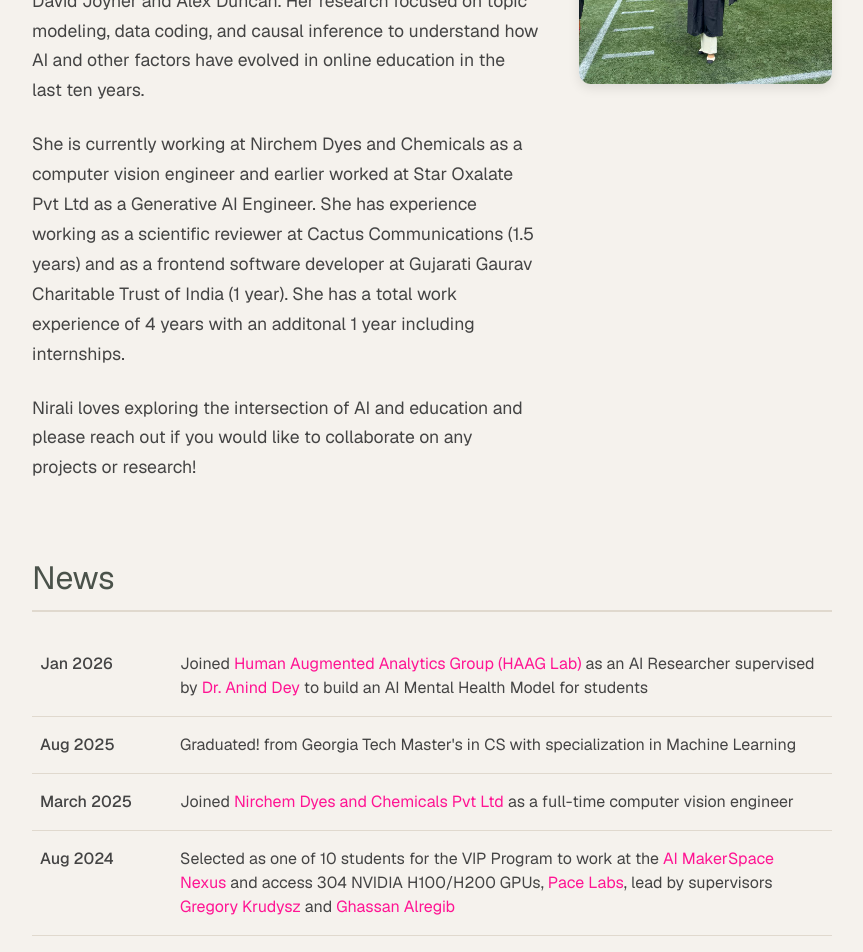
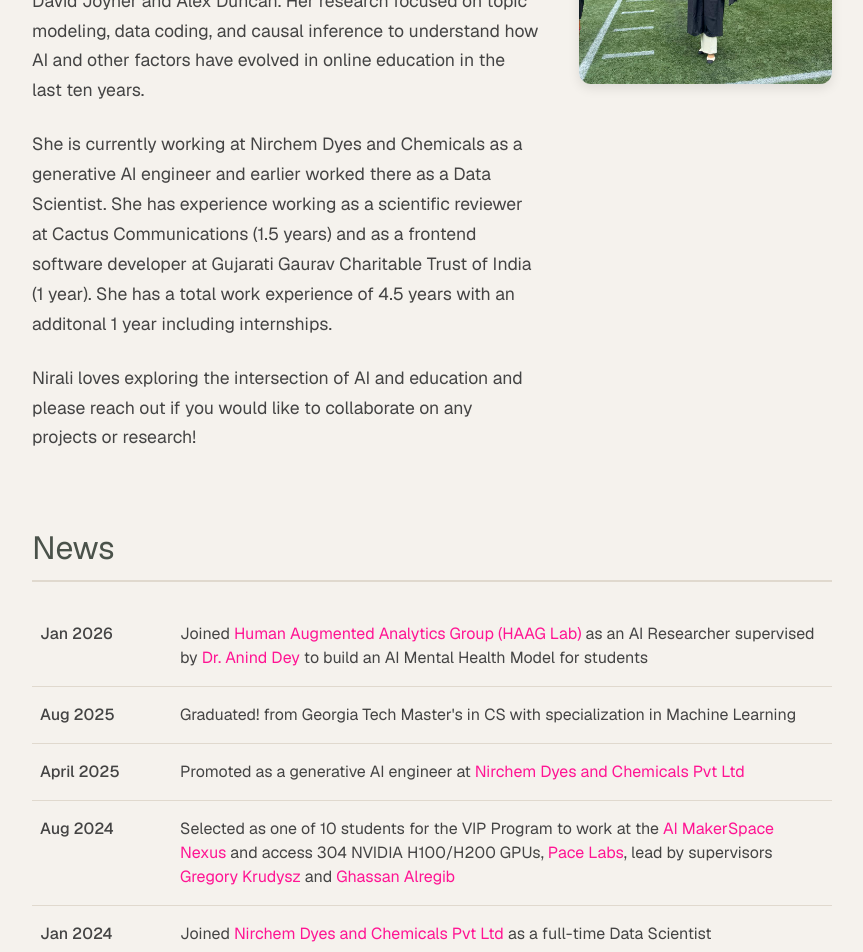
Before and after one commit to niralii/nirali-portfolio, a Next.js app: page / in a window 1280 px wide. Shown: the part 1360-2312 px from the top of the page, without its empty margins (208-1071 px from the left). Built offline with nearby package versions, Linux system fonts and the light colour scheme.

Commit message:
Update resume link and job titles in the Home component

```diff
--- a/app/page.js
+++ b/app/page.js
@@ -49,7 +49,7 @@ export default function Home() {
             <li><a href="/#about">Home</a></li>
             <li><a href="/projects">Projects</a></li>
             <li><a href="https://scholar.google.com/citations?user=zhMtcooAAAAJ&hl=en&authuser=1" target="_blank" rel="noreferrer">Publications</a></li>
-            <li><a href="https://drive.google.com/file/d/1TuajQs8tmB7Q08uCIXUFx2hjzUDs3nlz/view?usp=sharing" target="_blank" rel="noreferrer">Resume</a></li>
+            <li><a href="https://drive.google.com/file/d/1FGh0ZXkgFXHeQeUuXsdb9Q30P7V5xW77/view?usp=sharing" target="_blank" rel="noreferrer">Resume</a></li>
           </ul>
           <button onClick={() => setTheme(theme === "light" ? "dark" : "light")} className="theme-toggle">
             {theme === "light" ? "🌙" : "☀️"}
@@ -67,7 +67,7 @@ export default function Home() {
                 Software Developer for the VIP Project at AI Makerspace, Pace Labs, at her university where she automated data preprocessing for researchers to analyse large scale dataset within minutes. She has also worked as a NLP student researcher at Lucy Labs, where she published three research papers under the guidance of Dr. David Joyner and Alex Duncan. Her research focused on topic modeling, data coding, and causal inference to understand how AI and other factors have evolved in online education in the last ten years.
               </p>
               <p>
-                She is currently working at Nirchem Dyes and Chemicals as a computer vision engineer and earlier worked at Star Oxalate Pvt Ltd as a Generative AI Engineer. She has experience working as a scientific reviewer at Cactus Communications (1.5 years) and as a frontend software developer at Gujarati Gaurav Charitable Trust of India (1 year). She has a total work experience of 4 years with an additonal 1 year including internships.
+                She is currently working at Nirchem Dyes and Chemicals as a generative AI engineer and earlier worked there as a Data Scientist. She has experience working as a scientific reviewer at Cactus Communications (1.5 years) and as a frontend software developer at Gujarati Gaurav Charitable Trust of India (1 year). She has a total work experience of 4.5 years with an additonal 1 year including internships.
               </p>
               <p>
                 Nirali loves exploring the intersection of AI and education and please reach out if you would like to collaborate on any projects or research!
@@ -94,10 +94,10 @@ export default function Home() {
                   <td>Graduated! from Georgia Tech Master's in CS with specialization in Machine Learning</td>
                 </tr>
                 <tr>
-                  <td>March 2025</td>
+                  <td>April 2025</td>
                     <td>
-                      Joined {" "}
-                      <a href="https://nirchem.com/" target="_blank" rel="noopener noreferrer" style={{ color: "#FF1493", textDecoration: "none" }}>Nirchem Dyes and Chemicals Pvt Ltd</a>{" "} as a full-time computer vision engineer
+                      Promoted as a generative AI engineer at {" "}
+                      <a href="https://nirchem.com/" target="_blank" rel="noopener noreferrer" style={{ color: "#FF1493", textDecoration: "none" }}>Nirchem Dyes and Chemicals Pvt Ltd</a>
                     </td>
                 </tr>
 
@@ -114,7 +114,8 @@ export default function Home() {
                   <td>Jan 2024</td>
                     <td>
                       Joined {" "}
-                      <a href="https://staroxalate.com/" target="_blank" rel="noopener noreferrer" style={{ color: "#FF1493", textDecoration: "none" }}>Star Oxalate Pvt Ltd</a>{" "} as a Generative AI Engineer                    </td>
+                      <a href="https://nirchem.com/" target="_blank" rel="noopener noreferrer" style={{ color: "#FF1493", textDecoration: "none" }}>Nirchem Dyes and Chemicals Pvt Ltd</a>{" "} as a full-time Data Scientist
+                    </td>
                 </tr>
                 <tr>
                   <td>Aug 2023</td>
```
